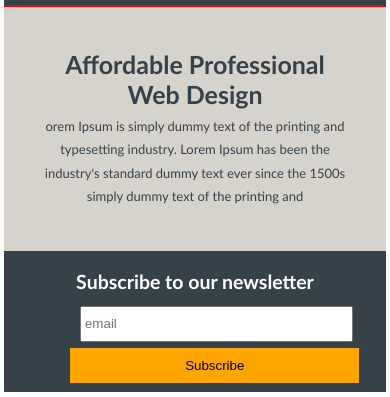
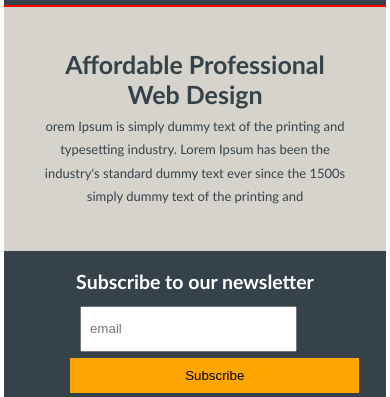
Before and after one commit to Malaika09/Malaika09.github.io, a plain HTML site: page index.html in a window 390 px wide. Shown: the part 79-476 px from the top of the page. Drawn offline with Linux system fonts and the light colour scheme.

Commit message:
Update css.css

```diff
--- a/css.css
+++ b/css.css
@@ -143,9 +143,8 @@ footer{
         display: block;
         margin-left: 15%;
         margin-bottom: 2%;
-        padding: 3px;
+        padding: 8px;
         height: 26px;
-        width: 80%;
     }
     .button-1{
         margin-left: 12%;
```
